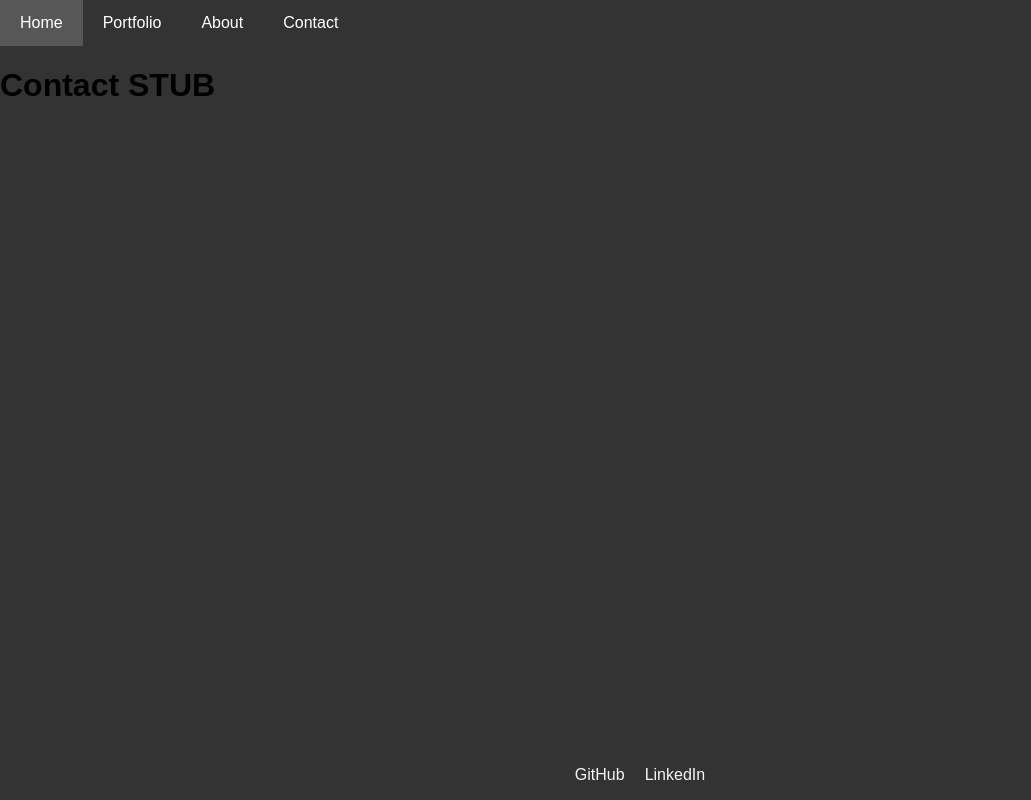
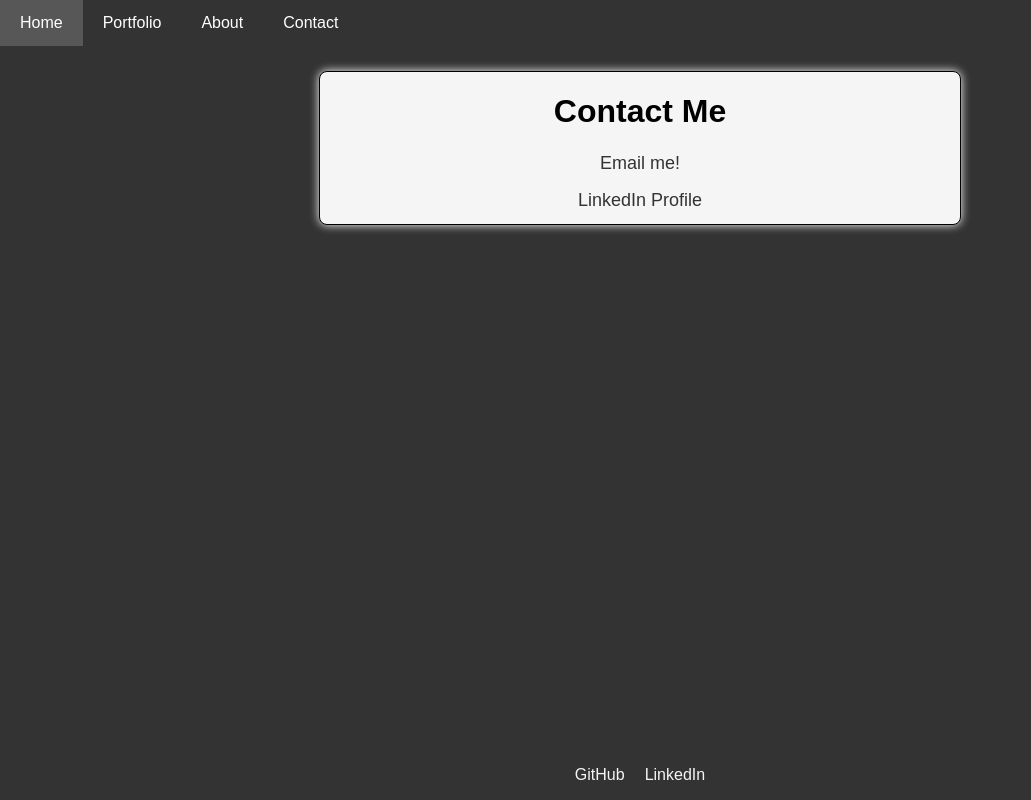
Before and after one commit to jgotti1/Shane-Fox-Portfolio, a React (Create React App) app: page /contact in a window 1280 px wide. Shown: the whole page, without its empty margins (0-1031 px from the left). Built offline with nearby package versions, Linux system fonts and the light colour scheme; the HTML template or start-up script is replaced by a standard one.

Commit message:
basically done with the contact

```diff
--- a/src/About.css
+++ b/src/About.css
@@ -7,7 +7,7 @@ body{
     width: 50%;
     margin: 0 auto;
     margin-top: 25px;
-    padding: 20px;
+    padding: 2px;
     border: 1px solid #000;
     /* text-align: center; */
     box-shadow: 0 0 10px white;
@@ -16,10 +16,12 @@ body{
 
   h1 {
     margin-bottom: 20px;
-    /* border-bottom: solid 1px black; */
   }
 
   p {
-    font-size: 16px;
+    font-size: 17px;
+    font-weight: 500;
     line-height: 1.5;
+    padding-left: 5px;
+    padding-right: 5px;
   }
--- /dev/null
+++ b/src/Contact.css
@@ -0,0 +1,42 @@
+body {
+    background-color: #333;
+  }
+
+  .container {
+    background-color: whitesmoke;
+    width: 50%;
+    margin: 0 auto;
+    margin-top: 25px;
+    padding: 0px;
+    border: 1px solid #000;
+    box-shadow: 0 0 10px white;
+    border-radius: 8px;
+    text-align: center;
+  }
+
+  h1 {
+    margin-bottom: 20px;
+    font-size: 2rem;
+    color: #000;
+  }
+
+  .contact-info {
+    font-size: 1.2rem;
+  }
+
+  .contact-info p {
+    margin: 10px 0;
+    color: #000;
+    font-size: large;
+  }
+
+  .contact-info a {
+    color: #333;
+    text-decoration: none;
+    font-size: large;
+  }
+
+  .contact-info a:hover {
+    text-decoration: underline;
+    color: black;
+  }
--- a/src/components/Contact.js
+++ b/src/components/Contact.js
@@ -1,13 +1,26 @@
 import React from "react";
+import "../Contact.css";
 
 function Contact() {
-    return (
-        <div>
-            <h1>
-                Contact STUB
-            </h1>
-        </div>
-    )
+  return (
+    <div className="container">
+      <h1>Contact Me</h1>
+      <div className="contact-info">
+        <p>
+          <a href="mailto:your-email@example.com">Email me!</a>
+        </p>
+        <p>
+          <a
+            href="https://www.linkedin.com/in/shane-fox-19ba382a9/"
+            target="_blank"
+            rel="noopener noreferrer"
+          >
+            LinkedIn Profile
+          </a>
+        </p>
+      </div>
+    </div>
+  );
 }
 
-export default Contact
+export default Contact;
```
